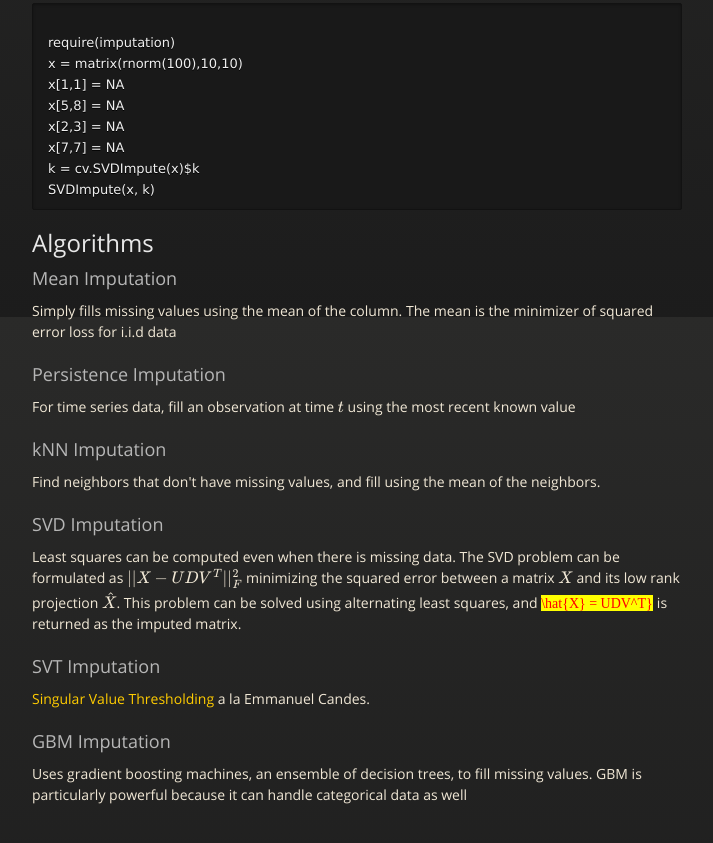
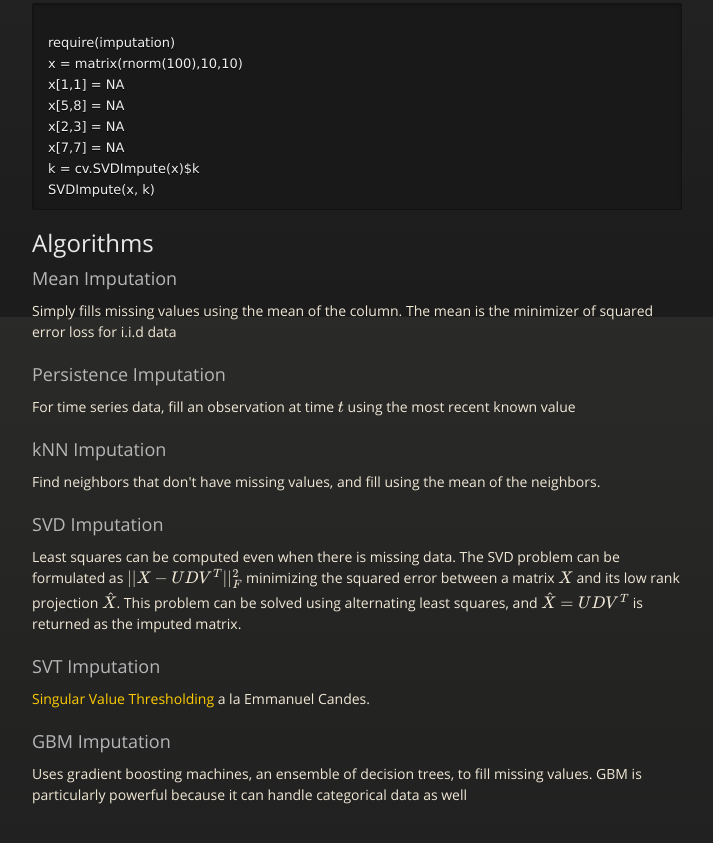
Before and after one commit to jeffwong/imputation, a plain HTML site: page index.html in a window 1280 px wide. Shown: the part 483-1326 px from the top of the page, without its empty margins (283-996 px from the left). Drawn offline with nearby package versions, Linux system fonts and the light colour scheme; some packages are replaced by stand-ins of ours.

Commit message:
fix math typo

```diff
--- a/index.html
+++ b/index.html
@@ -78,7 +78,7 @@ SVDImpute(x, k)
 <p>Least squares can be computed even when there is missing data.  The SVD problem can be formulated as
 \( \DeclareMathOperator*{\argmin}{arg\,min} ||X - UDV^T||_F^2 \)
 minimizing the squared error between a matrix \(X\) and its low rank projection \(\hat{X}\).
-This problem can be solved using alternating least squares, and \(\hat{X} = UDV^T}\) is returned as the imputed matrix.</p>
+This problem can be solved using alternating least squares, and \( \hat{X} = UDV^T \) is returned as the imputed matrix.</p>
 
 <h3>SVT Imputation</h3>
 
```
